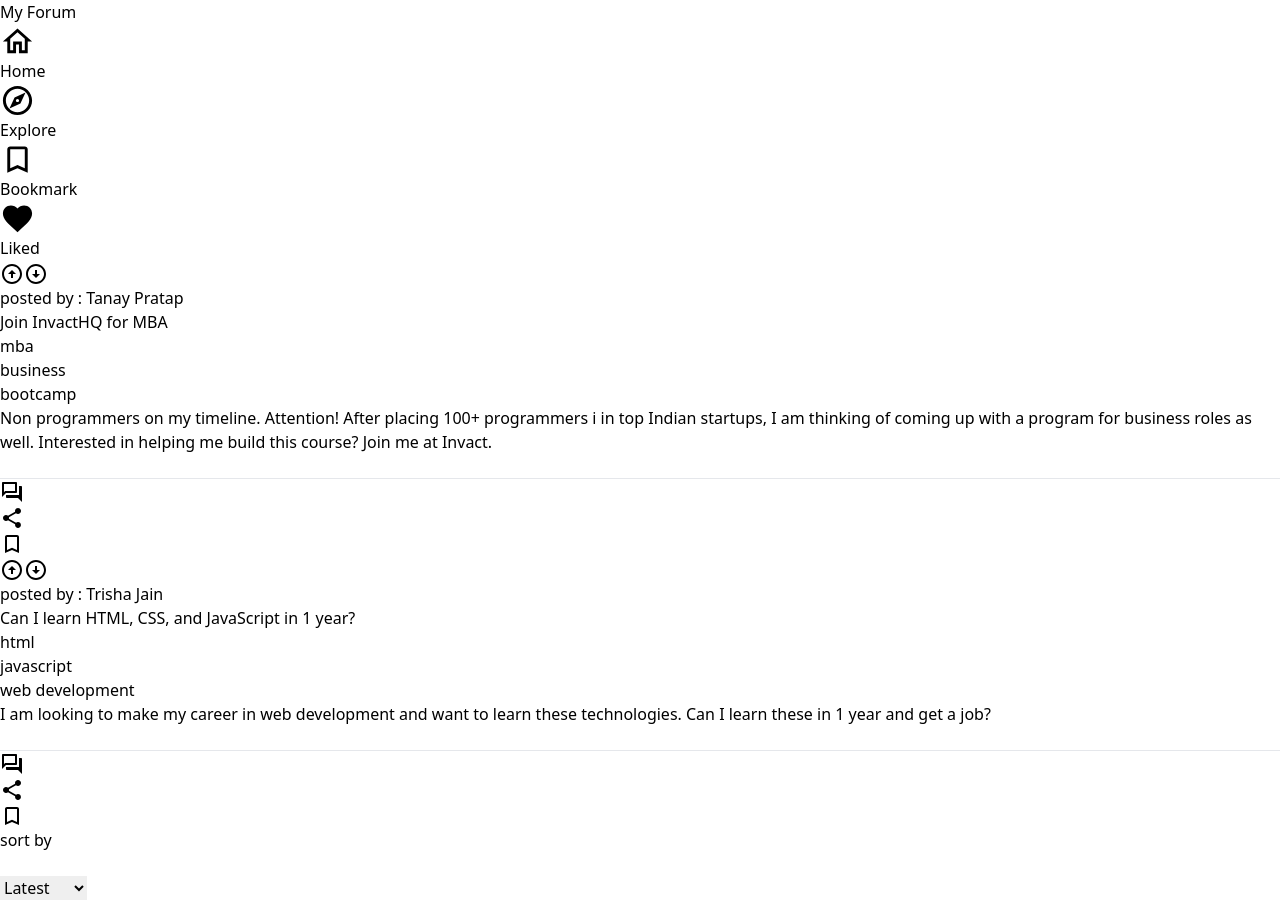
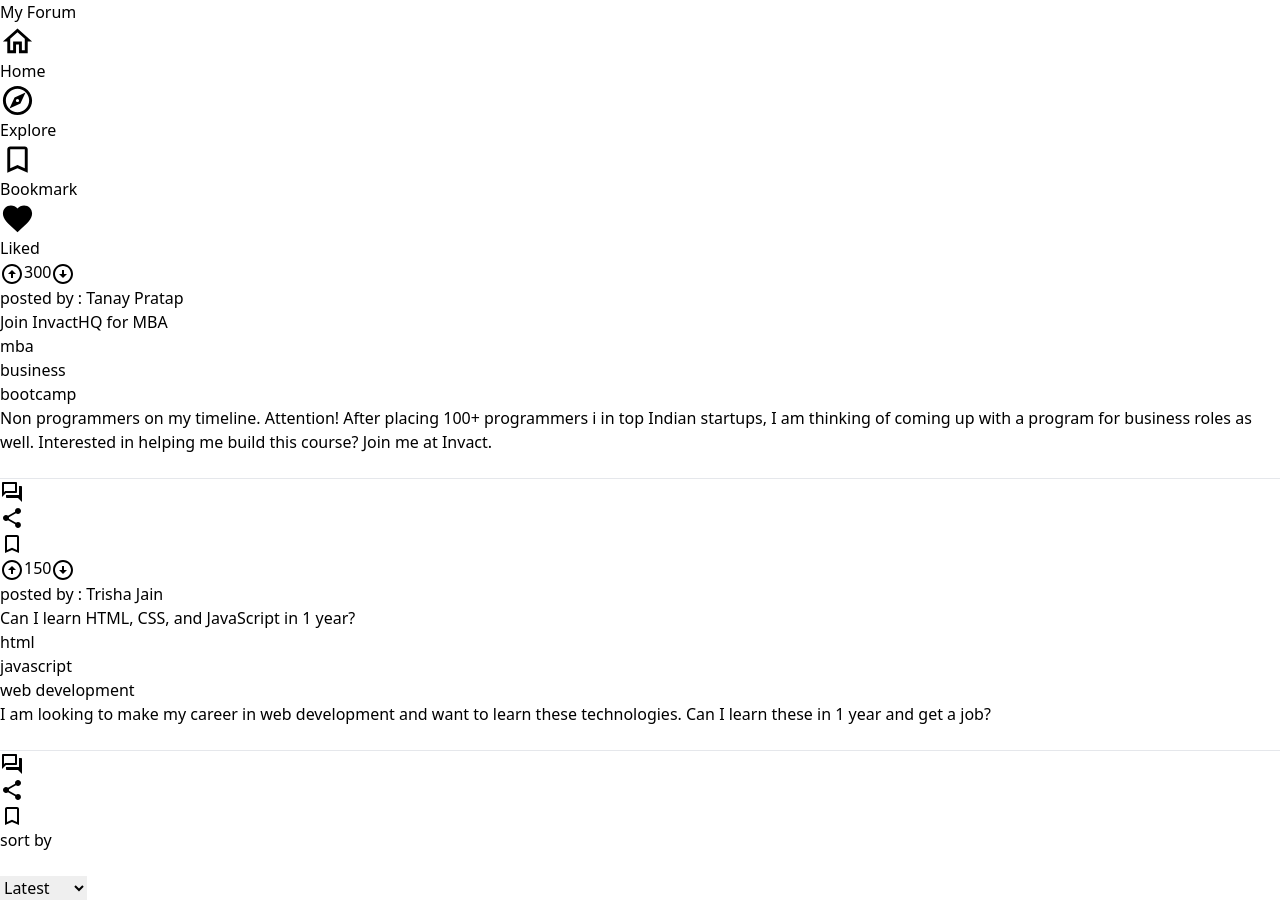
Before and after one commit to ashutosh2720/mcr4, a React (Vite) app: page / in a window 1280 px wide. Built offline with nearby package versions, Linux system fonts and the light colour scheme.

Commit message:
initial commit

```diff
--- a/src/App.jsx
+++ b/src/App.jsx
@@ -2,19 +2,16 @@ import { useState } from "react";
 import { BrowserRouter, Routes, Route } from "react-router-dom";
 import Nav from "./components/Nav";
 import Home from "./pages/Home";
-import { Comment } from "@mui/icons-material";
-
-
+import Comment from "./pages/Comment";
 
 function App() {
   return (
     <>
       <Nav />
       <Routes>
-        <Route path="/comment" element={<Comment />} />
+        <Route path="/comment/:postId" element={<Comment />} />
         <Route path="/" element={<Home />} />
       </Routes>
-
     </>
   );
 }
--- a/src/components/Mid.jsx
+++ b/src/components/Mid.jsx
@@ -1,53 +1,20 @@
 import React, { useState } from "react";
-import ArrowCircleUpIcon from '@mui/icons-material/ArrowCircleUp';
-import ArrowCircleDownIcon from '@mui/icons-material/ArrowCircleDown';
-import QuestionAnswerOutlinedIcon from '@mui/icons-material/QuestionAnswerOutlined';
-import ShareIcon from '@mui/icons-material/Share';
-import BookmarkBorderIcon from '@mui/icons-material/BookmarkBorder';
 import { forumData } from "../db/ForumData";
-import { useNavigate } from "react-router-dom";
+import PostCard from "./PostCard";
 
 
 const Mid = () => {
+    const [post, setPost] = useState([])
     const [isBookMark, setIsBookMark] = useState(false)
     console.log(forumData);
-    const navigate = useNavigate();
+
 
     return (
         <div className="w-[90%]">
 
             {forumData.posts.map((postData) => (
 
-                <div className="data shadow-md border p-2 rounded-md flex flex-col">
-                    <div className="votes flex flex-col">
-                        <ArrowCircleUpIcon />
-                        <ArrowCircleDownIcon />
-
-                    </div>
-                    <p className="text-gray-600">posted by : {postData.name}</p>
-                    <h1 className="text-xl font-bold">{postData.post}</h1>
-                    <div className="tags flex gap-2 text-[10px] text-cyan-500 font-bold">
-                        {postData.tags.map((tag) => (
-                            <div className="tag">
-                                <p className="bg-blue-200 rounded-full p-1">{tag}</p>
-                            </div>
-                        ))}
-                    </div>
-                    <p className="mt-10">{postData.postDescription}</p>
-                    <br />
-                    <hr />
-                    <div className="icons flex  justify-around items-center gap-10 mt-5">
-                        <div className="comments cursor-pointer " onClick={() => navigate('/comment')}>
-                            <QuestionAnswerOutlinedIcon />
-                        </div>
-                        <div className="share cursor-pointer">
-                            <ShareIcon />
-                        </div>
-                        <div className="bookmark cursor-pointer  "  >
-                            <BookmarkBorderIcon onClick={() => setIsBookMark(!isBookMark)} />
-                        </div>
-                    </div>
-                </div>
+                <PostCard postData={postData} />
             ))}
         </div>
     );
--- /dev/null
+++ b/src/components/PostCard.jsx
@@ -0,0 +1,47 @@
+import React from 'react'
+import ArrowCircleUpIcon from '@mui/icons-material/ArrowCircleUp';
+import ArrowCircleDownIcon from '@mui/icons-material/ArrowCircleDown';
+import QuestionAnswerOutlinedIcon from '@mui/icons-material/QuestionAnswerOutlined';
+import ShareIcon from '@mui/icons-material/Share';
+import BookmarkBorderIcon from '@mui/icons-material/BookmarkBorder';
+import { useNavigate } from "react-router-dom";
+
+
+const PostCard = ({ postData }) => {
+    const navigate = useNavigate();
+    return (
+        <div className="data shadow-md border p-2 rounded-md flex flex-col">
+            <div className="votes flex flex-col">
+                <ArrowCircleUpIcon />
+                {postData.upvotes - postData.downvotes}
+                <ArrowCircleDownIcon />
+
+            </div>
+            <p className="text-gray-600">posted by : {postData.name}</p>
+            <h1 className="text-xl font-bold">{postData.post}</h1>
+            <div className="tags flex gap-2 text-[10px] text-cyan-500 font-bold">
+                {postData.tags.map((tag) => (
+                    <div className="tag">
+                        <p className="bg-blue-200 rounded-full p-1">{tag}</p>
+                    </div>
+                ))}
+            </div>
+            <p className="mt-10">{postData.postDescription}</p>
+            <br />
+            <hr />
+            <div className="icons flex  justify-around items-center gap-10 mt-5">
+                <div className="comments cursor-pointer " onClick={() => navigate(`/comment/${postData.postId}`)}>
+                    <QuestionAnswerOutlinedIcon />
+                </div>
+                <div className="share cursor-pointer">
+                    <ShareIcon />
+                </div>
+                <div className="bookmark cursor-pointer  "  >
+                    <BookmarkBorderIcon onClick={() => setIsBookMark(!isBookMark)} />
+                </div>
+            </div>
+        </div>
+    )
+}
+
+export default PostCard
--- a/src/db/ForumData.js
+++ b/src/db/ForumData.js
@@ -19,6 +19,7 @@ export const forumData = {
       comments: [
         {
           commentId: '89898-856-87576',
+          name: 'Ashvin',
           username: 'ashwin4real',
           picUrl: 'http://bit.ly/42Zm7tM',
           likes: 0,
--- a/src/pages/Comment.jsx
+++ b/src/pages/Comment.jsx
@@ -1,11 +1,42 @@
-import React from 'react'
+import React from "react";
+import LeftSidebar from "../components/LeftSidebar";
+import { useParams } from "react-router-dom";
+import { forumData } from "../db/ForumData";
+import PostCard from "../components/PostCard";
+import RightSideBar from "../components/RightSideBar";
 
 const Comment = () => {
+
+    const { postId } = useParams();
+    const postData = forumData.posts.find((item) => item.postId === postId);
+    console.log(postId);
     return (
-        <div>
+        <div className="flex justify-center items-center gap">
+            <div className="left w-[20%]">
+                {" "}
+                <LeftSidebar />
+            </div>
+            <div className="mid mt-1 w-[60%]">
+                {" "}
+                <PostCard postData={postData} />
+                <div className="comment shadow-md p-5" >
+                    {
+                        postData.comments.map((data) =>
+                            <div className="data ">
+                                <div className="user flex gap-2">
+                                    <p className="font-bold">{data.name}</p><p> @{data.username}</p><p>{data.createdAt}</p>
+                                </div>
+                                <div className="reply">
+                                    <p>replying to : {forumData.username}</p>
+                                    <p className="text-xl font-bold">{data.comment}</p>
+                                </div>
+                            </div>)
+                    }
+                </div>
 
+            </div>
         </div>
-    )
-}
+    );
+};
 
-export default Comment
+export default Comment;
```
